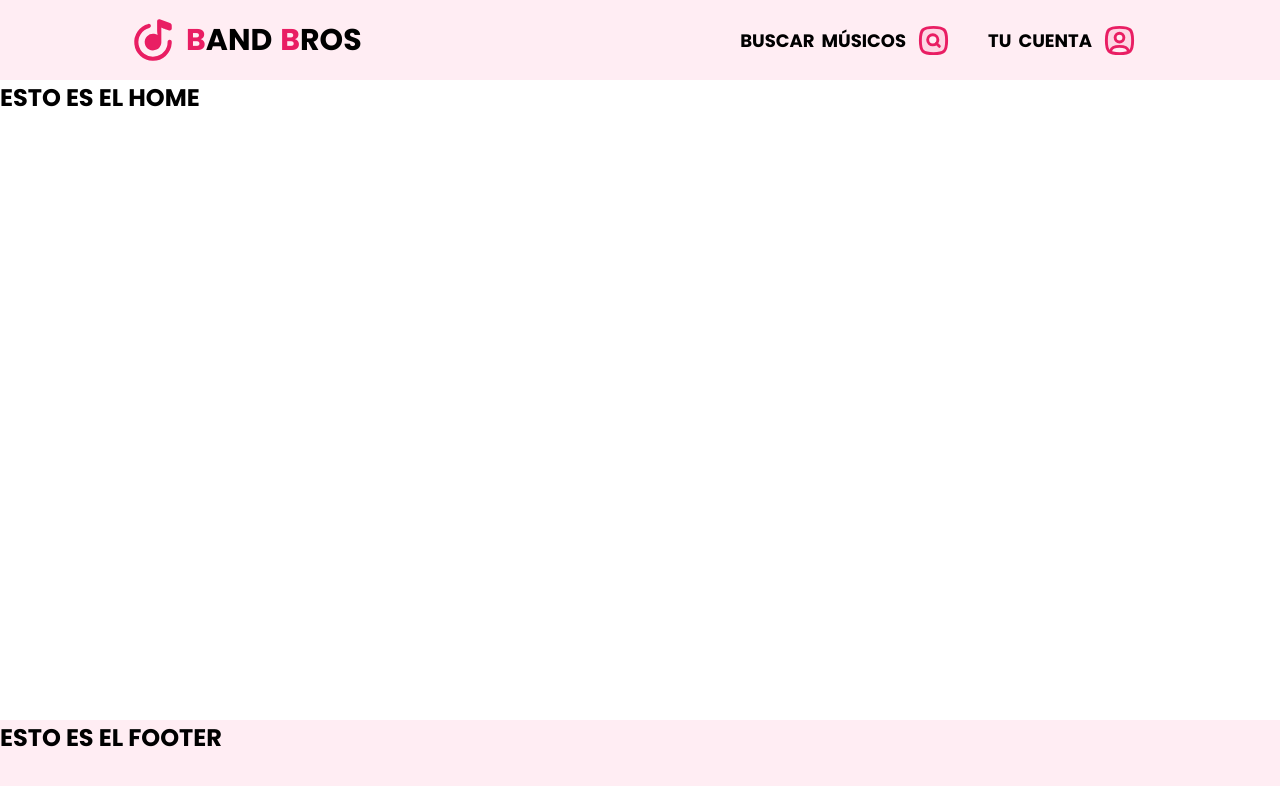
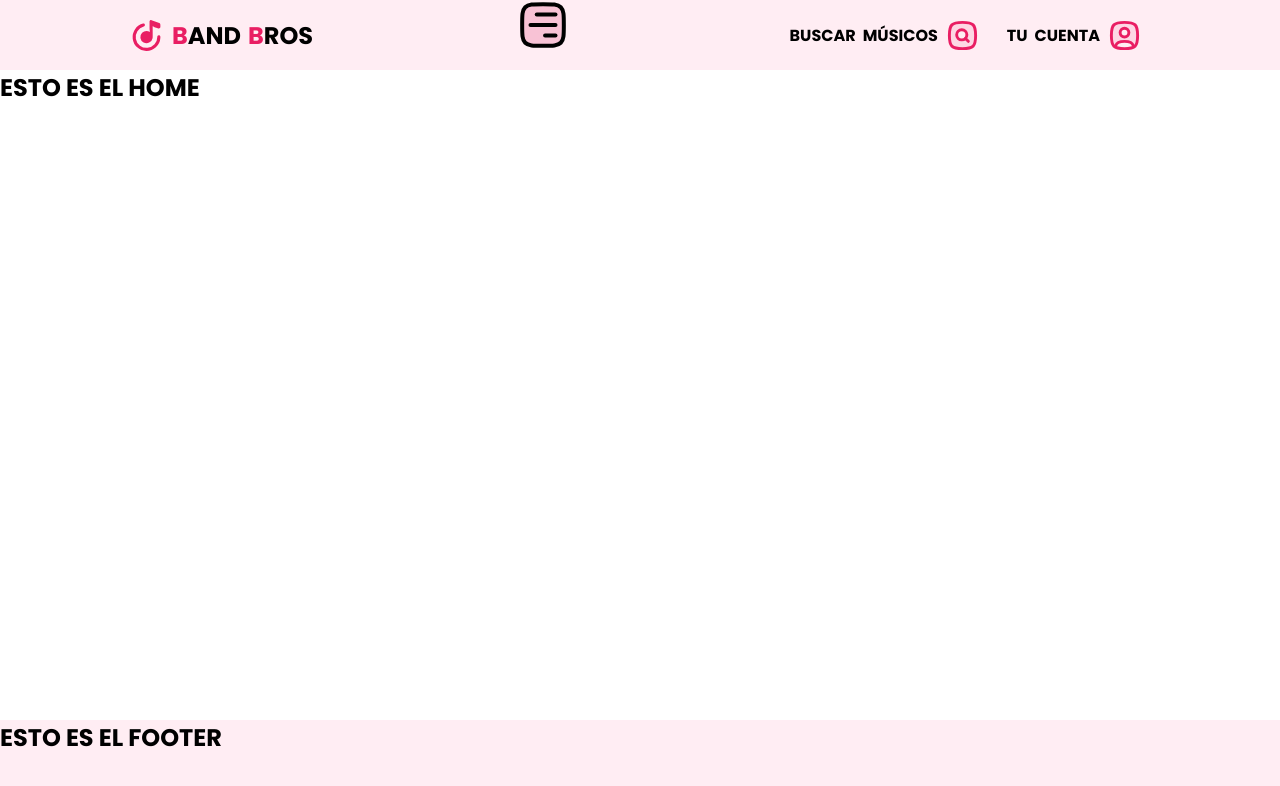
Before and after one commit to aldaydev/musikos_client, a React (Vite) app: page / in a window 1280 px wide. Shown: the top 786 px of the page. Built offline with nearby package versions, Linux system fonts and the light colour scheme.

Commit message:
reviewing header sizes and testing menu icons

```diff
--- a/src/App.css
+++ b/src/App.css
@@ -20,7 +20,7 @@ body{
 
 .App__header{
   background-color: var(--color-pink-light);
-  min-height: 80px;
+  min-height: 70px;
 }
 
 /*-------- ESTILOS MAIN --------*/
--- a/src/components/Header/Header.jsx
+++ b/src/components/Header/Header.jsx
@@ -2,6 +2,7 @@ import './header.css';
 import logo from '../../assets/icons/bandbros_logo.svg';
 import search_icon from '../../assets/icons/search_icon.svg';
 import user_icon from '../../assets/icons/user_icon.svg';
+import menu_icon from '../../assets/icons/menu_icon.svg';
 import { Link } from 'react-router-dom';
 
 function Header (){
@@ -21,6 +22,10 @@ function Header (){
                         </h2>
                     </Link>
 
+                </div>
+
+                <div className='header__navToggle'>
+                    <img src={menu_icon} alt="Menu icon" />
                 </div>
 
                 <nav className='header__nav'>
--- a/src/components/Header/header.css
+++ b/src/components/Header/header.css
@@ -13,7 +13,7 @@
 }
 
 .header__brand > a{
-    font-size: 20px;
+    font-size: 1.6rem;
     display: flex;
     align-items: center;
     cursor: pointer;
@@ -21,6 +21,7 @@
 }
 
 .header__logo {
+    width: 3.7rem;
     transition: transform .3s ease-in-out;
 }
 
@@ -42,7 +43,7 @@
 }
 
 .header__title--color{
-    margin-left: 8px;
+    margin-left: 7px;
     color: var(--color-pink);
     transition: color .3s ease-in-out;
 }
@@ -51,7 +52,7 @@
     height: 100%;
     display: flex;
     align-items: center;
-    font-size: 1.8rem;
+    font-size: 1.6rem;
     font-weight: 700;
 }
 
@@ -68,7 +69,7 @@
     height: 100%;
     display: flex;
     align-items: center;
-    padding: 10px 15px;
+    padding: 10px 10px;
     transition: transform .2s ease-in-out;
 }
 
@@ -91,6 +92,6 @@
 
 .nav__icon{
     width: 35px;
-    margin-left: 10px;
+    margin-left: 7px;
     transition: transform .3s ease-in-out;
 }
```
Also changed, not shown: src/assets/icons/menu_icon.svg (added), 1 other file (tests, documents, lock files or other folders).
